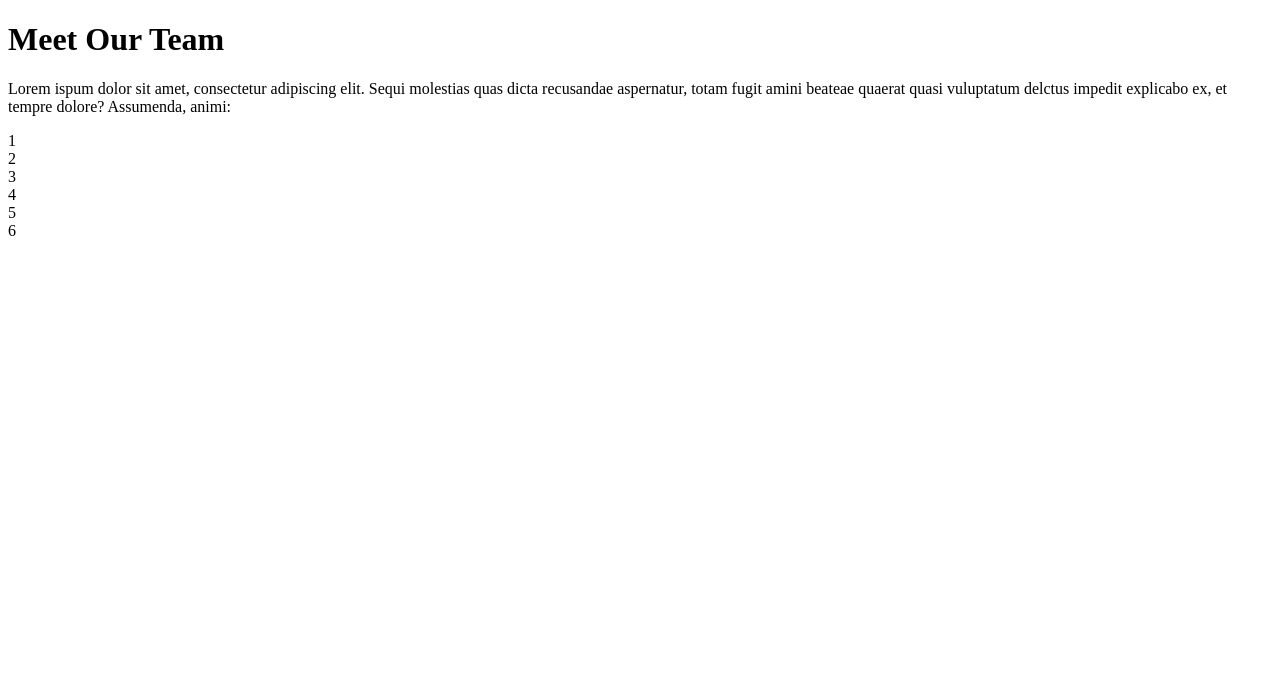
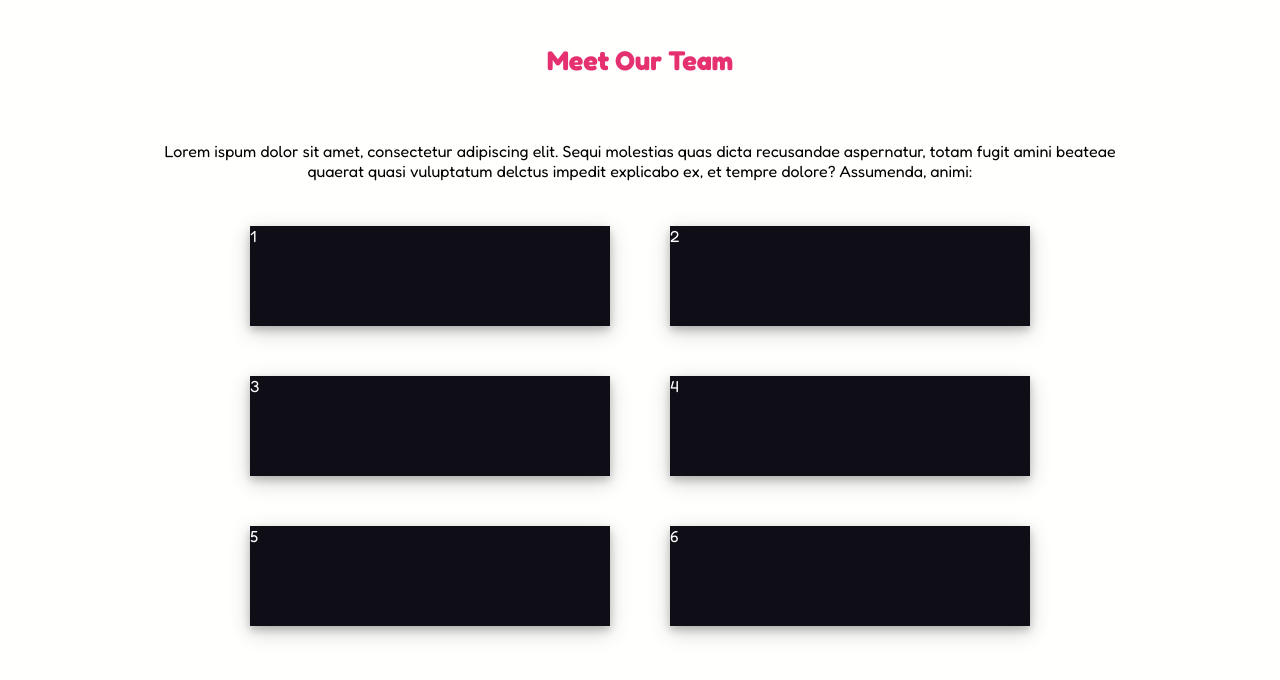
Before and after one commit to AmerigoBovo97/html-css-flex-cards, a plain HTML site: page index.html in a window 1280 px wide. Drawn offline with Linux system fonts and the light colour scheme.

Commit message:
feat: build macro layout

```diff
--- a/css/style.css
+++ b/css/style.css
@@ -0,0 +1,73 @@
+/**********************
+Reset
+**********************/
+
+
+* {
+    box-sizing: border-box;
+    margin: 0px;
+    padding: 0px;
+}
+
+body{
+    background-color: #fffffe;
+    font-family: 'Fredoka', Courier, monospace;
+}
+
+.container{
+    display: flex;
+    flex-direction: column;
+    align-items: center;
+}
+
+
+/**********************
+Main
+**********************/
+
+
+header{
+    margin-top: 44px;
+    margin-bottom: 65px;
+}
+
+h1{
+    font-size: 27px;
+    color: #e53170;
+    font-weight: bolder;
+}
+
+main{
+    max-width: 75%;
+    display: flex;
+    flex-direction: column;
+    align-items: center;
+}
+
+p{
+    text-align: center;
+    margin-bottom: 45px;
+}
+
+
+/**********************
+Cards
+**********************/
+
+
+.cards{
+    display: flex;
+    flex-wrap: wrap;
+    justify-content: center;
+    padding: 0px -30px 0px -30px;
+}
+
+.card{
+    width: 360px;
+    height: 100px;
+    background-color: #0f0e17;
+    color: #fffffe;
+    margin: 0px 30px 50px 30px;
+    box-shadow: 0 4px 8px 0 rgba(0, 0, 0, 0.2), 0 6px 20px 0 rgba(0, 0, 0, 0.19);
+
+}
--- a/index.html
+++ b/index.html
@@ -3,10 +3,17 @@
 <head>
     <meta charset="UTF-8">
     <meta name="viewport" content="width=device-width, initial-scale=1.0">
+    <!-- font -->
+    <link rel="preconnect" href="https://fonts.googleapis.com">
+    <link rel="preconnect" href="https://fonts.gstatic.com" crossorigin>
+    <link href="https://fonts.googleapis.com/css2?family=Fredoka:wght@300..700&display=swap" rel="stylesheet">
+    <!-- /font -->
+    <link rel="stylesheet" href="css/style.css">
     <title>Flex Cards</title>
 </head>
 <body>
 
+    <div class="container">
         <header>
             <h1>Meet Our Team</h1>
         </header>
@@ -29,6 +36,8 @@
             </div>
 
         </main>
+    </div>
+
 
 </body>
 </html>
```
Lines whose indentation alone changed are shown as unchanged.
